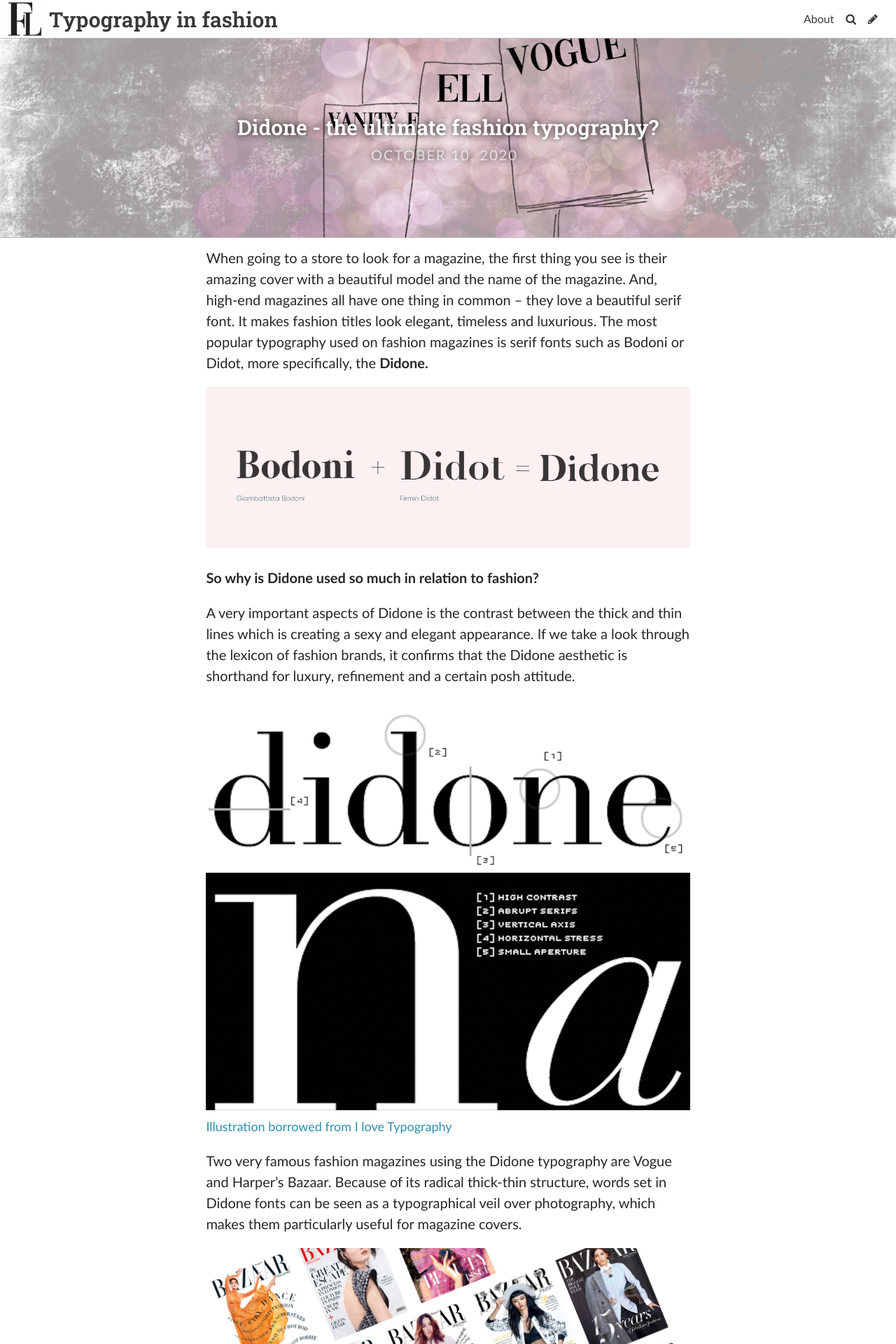
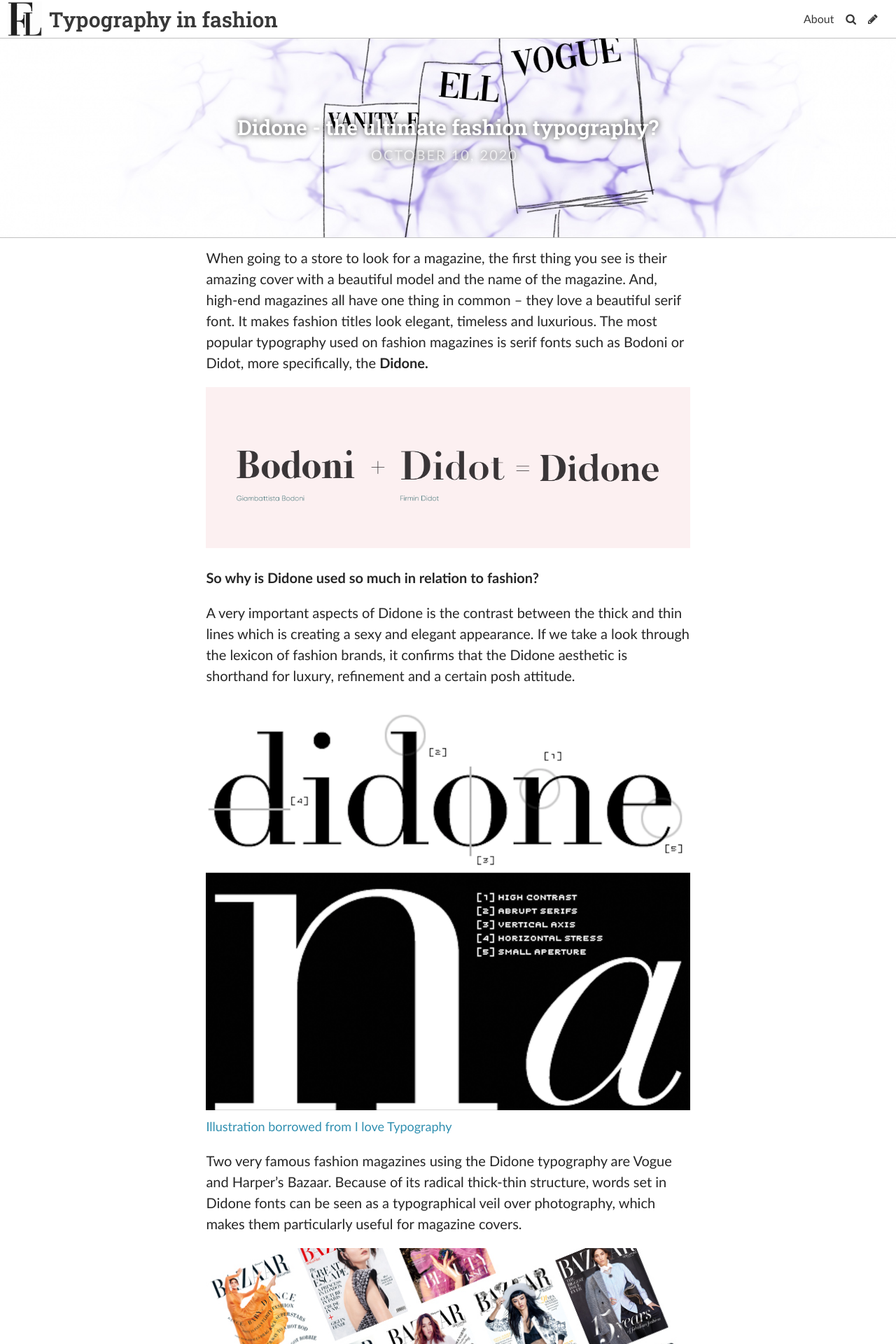
Before and after one commit to Mariehenriksen/fashionabletexts, a Jekyll site: the page built from _posts/2020-10-10-didone-–-the-ultimate-fashion-typography.md, in a window 1280 px wide. Shown: the top 1920 px of the page at 70% size. Built offline with Jekyll 4.4.1, drawn with Linux system fonts in a browser that asks for light colours; some web fonts are replaced.

Commit message:
Update Post “2020-10-10-didone-–-the-ultimate-fashion-typography”

```diff
--- a/_posts/2020-10-10-didone-–-the-ultimate-fashion-typography.md
+++ b/_posts/2020-10-10-didone-–-the-ultimate-fashion-typography.md
@@ -2,7 +2,7 @@
 layout: post
 title: Didone - the ultimate fashion typography?
 date: 2020-10-10T10:33:02.230Z
-header_feature_image: ../uploads/img_0791-kopi.jpg
+header_feature_image: ../uploads/hjhjh.jpg
 comments: true
 ---
 When going to a store to look for a magazine, the first thing you see is their amazing cover with a beautiful model and the name of the magazine. And, high-end magazines all have one thing in common – they love a beautiful serif font. It makes fashion titles look elegant, timeless and luxurious. The most popular typography used on fashion magazines is serif fonts such as Bodoni or Didot, more specifically, the **Didone.**
```
Also changed, not shown: uploads/hjhjh.jpg (added).
